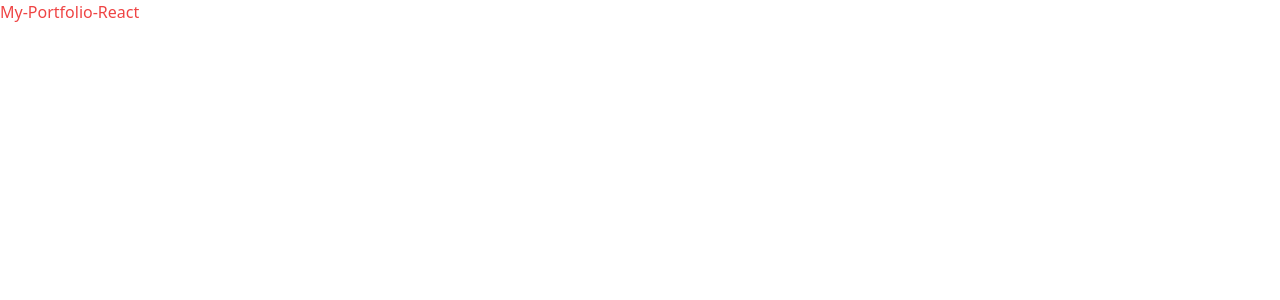
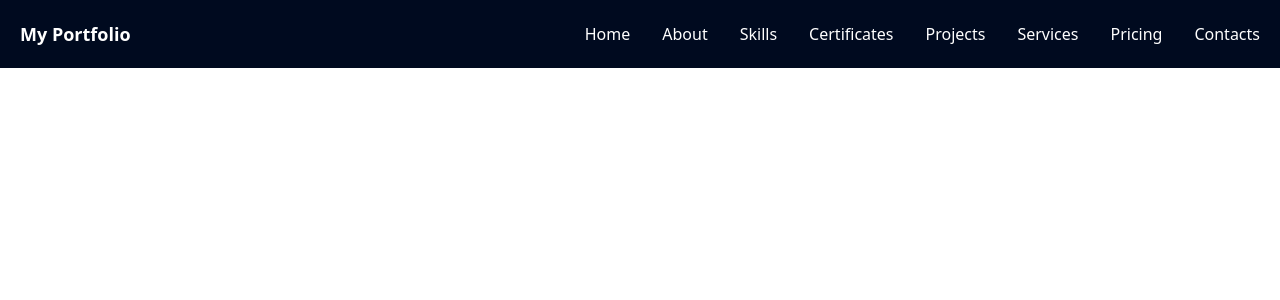
Before and after one commit to Kavithma-Thushal/My-Portfolio-React, a React (Create React App) app: page / in a window 1280 px wide. Shown: the top 300 px of the page. Built offline with nearby package versions, Linux system fonts and the light colour scheme.

Commit message:
Navbar Added

```diff
--- a/src/App.tsx
+++ b/src/App.tsx
@@ -1,9 +1,10 @@
 import './App.css';
+import {Navbar} from "./Components/Navbar/Navbar";
 
 function App() {
     return (
         <div>
-            <h1 className={"text-red-500"}>My-Portfolio-React</h1>
+            <Navbar/>
         </div>
     );
 }
--- /dev/null
+++ b/src/Components/Navbar/Navbar.tsx
@@ -0,0 +1,21 @@
+export function Navbar() {
+    return (
+        <nav className="bg-darkBlue text-white p-5">
+            <div className="container mx-auto flex justify-between items-center">
+                <a href="https://github.com/Kavithma-Thushal" target={"_blank"}>
+                    <div className="text-lg font-semibold">My Portfolio</div>
+                </a>
+                <div className="space-x-8">
+                    <a href="#home" className="hover:text-lightBlue">Home</a>
+                    <a href="#about" className="hover:text-lightBlue">About</a>
+                    <a href="#skills" className="hover:text-lightBlue">Skills</a>
+                    <a href="#certificates" className="hover:text-lightBlue">Certificates</a>
+                    <a href="#projects" className="hover:text-lightBlue">Projects</a>
+                    <a href="#services" className="hover:text-lightBlue">Services</a>
+                    <a href="#pricing" className="hover:text-lightBlue">Pricing</a>
+                    <a href="#contacts" className="hover:text-lightBlue">Contacts</a>
+                </div>
+            </div>
+        </nav>
+    );
+}
--- a/tailwind.config.js
+++ b/tailwind.config.js
@@ -2,7 +2,16 @@
 module.exports = {
     content: ["./src/**/*.{html,js,jsx,ts,tsx}"],
     theme: {
-        extend: {},
+        extend: {
+            backgroundColor: {
+                'darkBlue': '#000a1f',
+                'lightBlue': '#00c7ff',
+            },
+            textColor: {
+                'darkBlue': '#000a1f',
+                'lightBlue': '#00c7ff',
+            },
+        },
     },
     plugins: [],
 }
```
